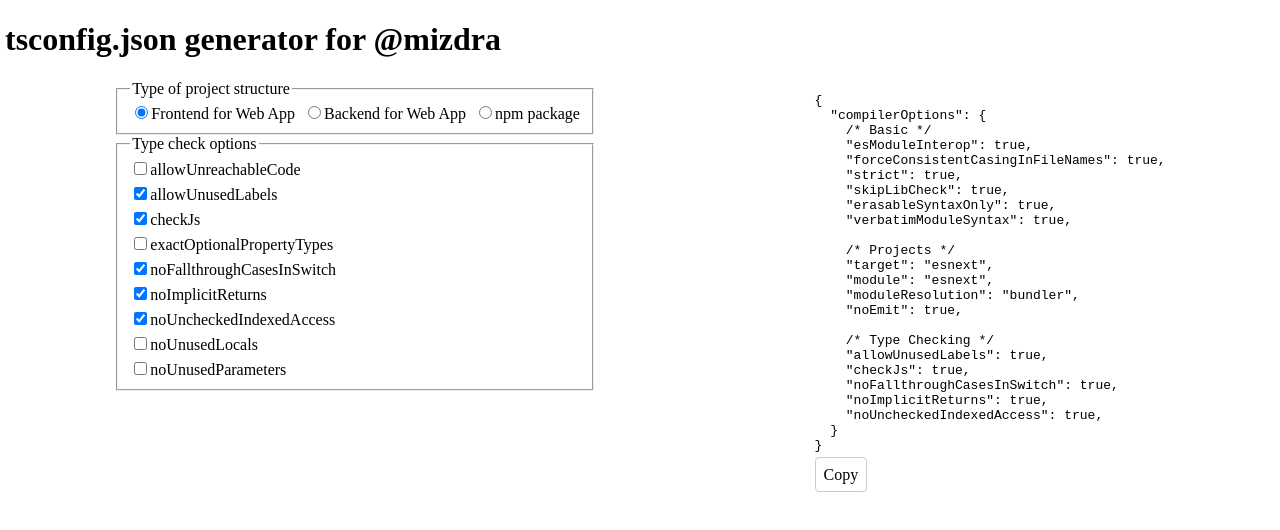
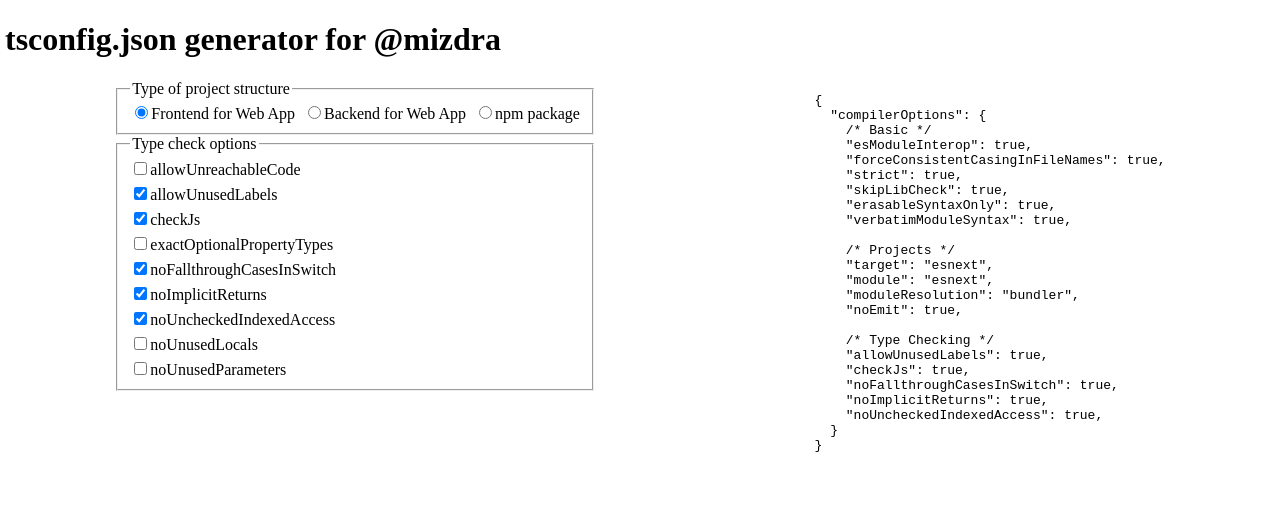
Before and after one commit to mizdra/tsconfig-generator, a React (Vite) app: page / in a window 1280 px wide. Shown: the top 530 px of the page. Built offline with nearby package versions, Linux system fonts and the light colour scheme.

Commit message:
Revert "use `@github/clipboard-copy-element`"
This reverts commit 7f300aaa236764ef3a5f673c146d2a56a1a7edec.

```diff
--- a/package.json
+++ b/package.json
@@ -41,7 +41,6 @@
     "node": ">=18.0.0"
   },
   "dependencies": {
-    "@github/clipboard-copy-element": "^1.3.0",
     "react": "^19.0.0",
     "react-dom": "^19.0.0"
   }
--- a/src/App.tsx
+++ b/src/App.tsx
@@ -1,4 +1,3 @@
-import '@github/clipboard-copy-element';
 import { useState } from 'react';
 import styles from './App.module.css';
 import { TSConfigEditor } from './components/TSConfigEditor.js';
--- a/src/components/TSConfigViewer.module.css
+++ /dev/null
@@ -1,5 +0,0 @@
-.copy {
-  border: 1px solid #ccc;
-  border-radius: 4px;
-  padding: 8px;
-}
--- a/src/components/TSConfigViewer.tsx
+++ b/src/components/TSConfigViewer.tsx
@@ -1,20 +1,10 @@
-import { useId } from 'react';
 import type { TSConfigPreference } from '../preference.js';
 import { generateTSConfig } from '../preference.js';
-import styles from './TSConfigViewer.module.css';
 
 interface Props {
   preference: TSConfigPreference;
 }
 
 export function TSConfigViewer({ preference }: Props) {
-  const id = useId();
-  return (
-    <div>
-      <pre id={id}>{generateTSConfig(preference)}</pre>
-      <clipboard-copy for={id} className={styles.copy}>
-        Copy
-      </clipboard-copy>
-    </div>
-  );
+  return <pre>{generateTSConfig(preference)}</pre>;
 }
```
Also changed, not shown: src/typings/clipboard-copy-element.d.ts (deleted, +0 -11 lines), 1 other file (tests, documents, lock files or other folders).
